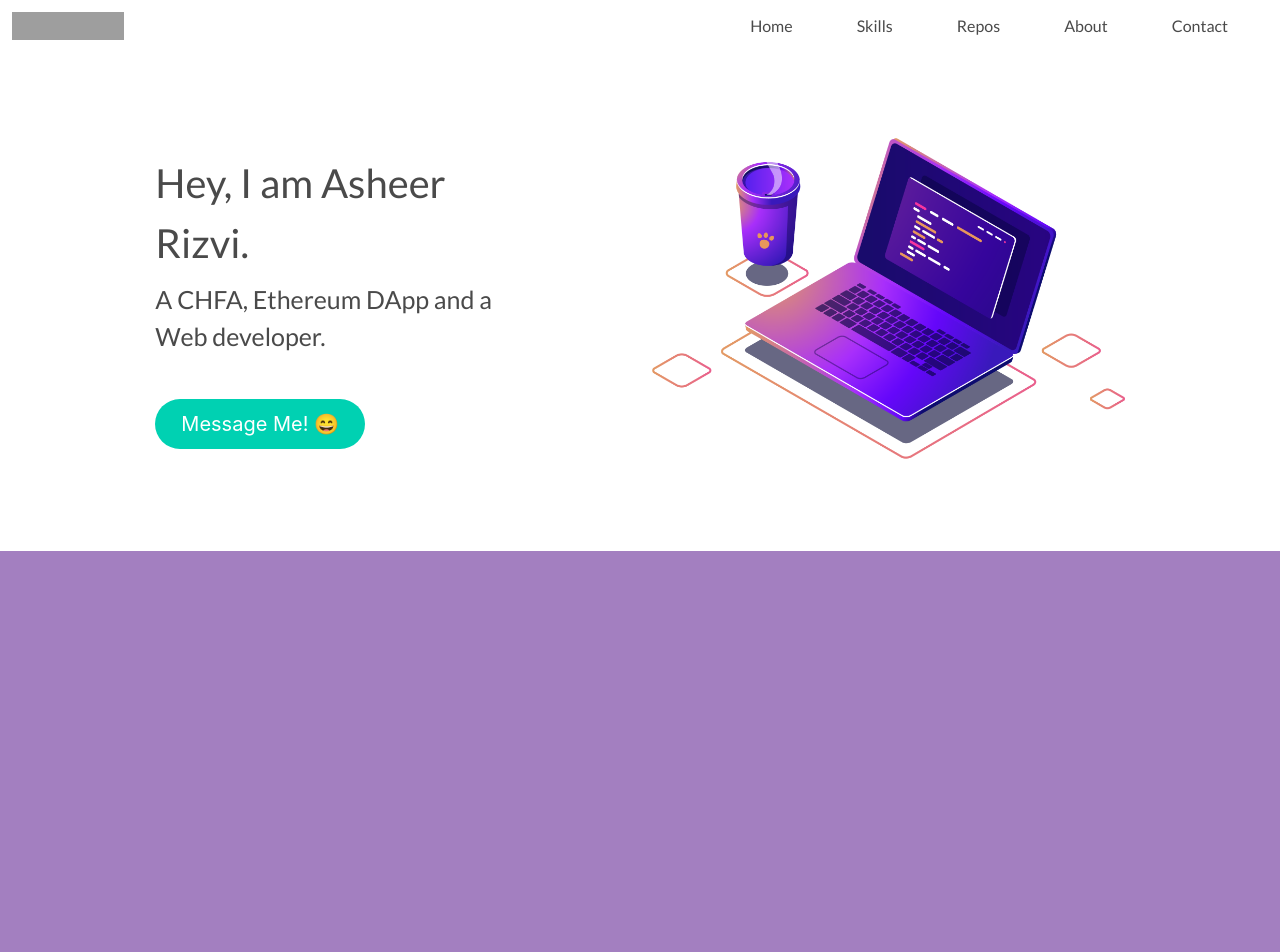
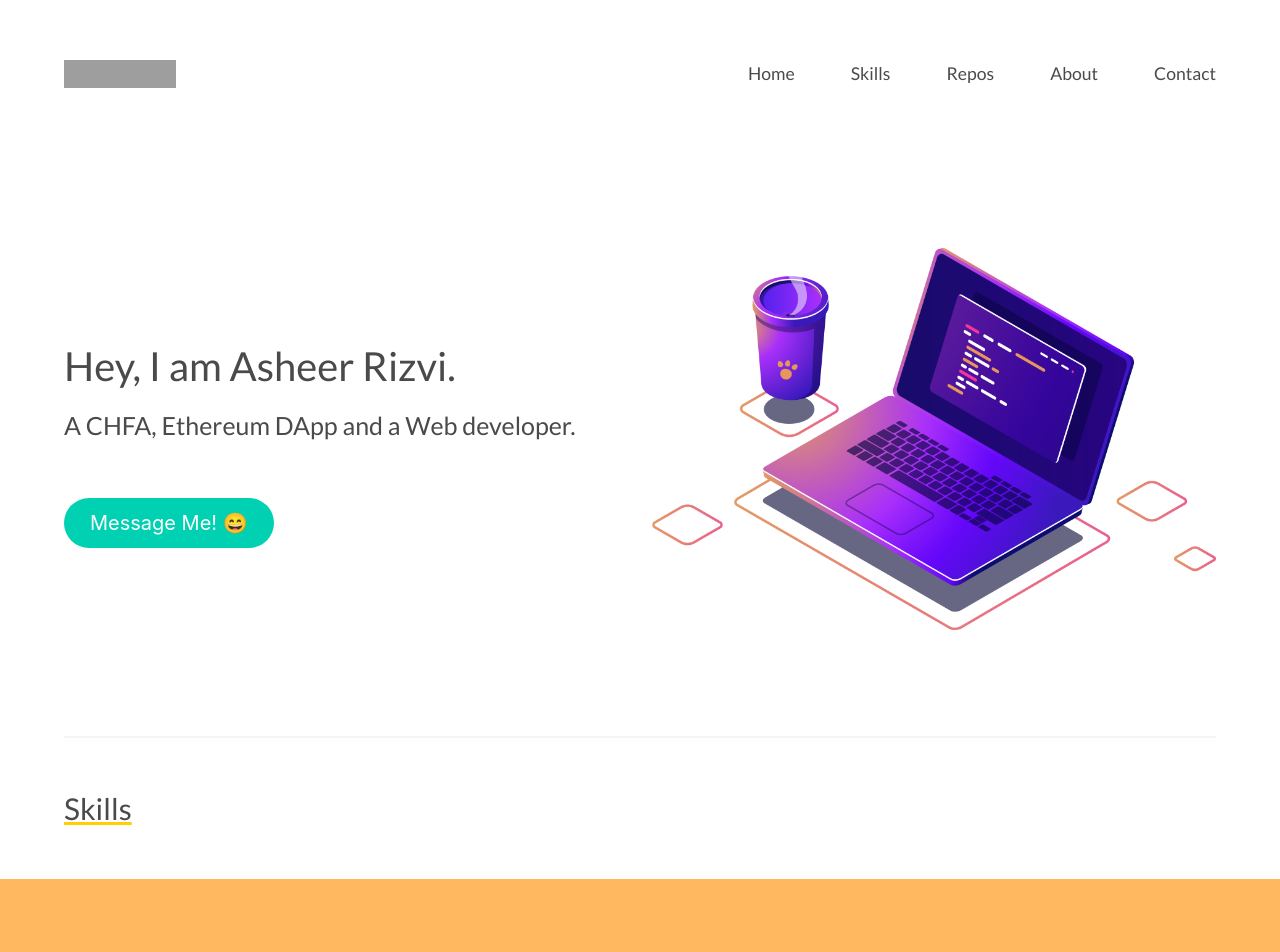
Before and after one commit to asheerrizvi/asheerrizvi-angular, an Angular app: page / in a window 1280 px wide. Shown: the top 952 px of the page. Built offline with nearby package versions, Linux system fonts and the light colour scheme; grey boxes are pictures that could not be loaded.

Commit message:
Restructed the navbar, basic structure of skills setup.

```diff
--- a/src/app/app.component.css
+++ b/src/app/app.component.css
@@ -1,29 +1,53 @@
 @media only screen and (min-width: 768px) {
-  .navbar-menu-item {
-    margin-left: 2.5rem;
+  span {
+    font-size: 1.1rem;
+    margin-left: 2rem;
   }
 
-  .last-navbar-menu-item {
-    margin-right: 2.5rem;
+  [class*="item-hover-"]:after {
+    content: '';
+    position: absolute;
+    bottom: 0;
+    left: 0;
+    width: 0%;
+    transition: 0.4s;
   }
 
-  .hover-effect:before {
-    content: "";
-    position: absolute;
+  [class*="item-hover-"]:hover:after {
     width: 100%;
-    height: 2px;
-    bottom: 0;
-    left: 0;
-    background: rgb(190, 190, 190);
-    visibility: hidden;
-    border-radius: 4px;
-    transform: scaleX(0);
-    transition: 0.08s linear;
   }
 
-  .hover-effect:hover:before,
-  .hover-effect:focus:before {
-  visibility: visible;
-  transform: scaleX(1);
+  .item-hover-home:after {
+    border-bottom: 2px solid rgb(255, 97, 102);
+  }
+
+  .item-hover-skills:after {
+    border-bottom: 2px solid rgb(255, 208, 0);
+  }
+
+  .item-hover-repos:after {
+    border-bottom: 2px solid rgb(51, 255, 0);
+  }
+
+  .item-hover-about:after {
+    border-bottom: 2px solid rgb(65, 178, 248);
+  }
+
+  .item-hover-contact:after {
+    border-bottom: 2px solid rgb(178, 123, 255);
   }
 }
+
+@media only screen and (max-width: 768px) {
+  .section {
+    padding: 2rem 0.75rem 1rem 0.75rem;
+  }
+}
+
+hr {
+  margin: 0;
+}
+
+span {
+  cursor: pointer;
+}
--- a/src/app/app.component.html
+++ b/src/app/app.component.html
@@ -1,4 +1,6 @@
-<nav class="navbar is-transparent is-fixed-top">
+<section class="section">
+    <div class="container">
+        <nav class="navbar is-transparent">
             <div class="navbar-brand">
                 <a class="navbar-item" href="#">
                     <img src="https://bulma.io/images/bulma-logo.png" alt="Hey There! I am Asheer" width="112" height="28">
@@ -13,28 +15,30 @@
 
             <div id="navbarExampleTransparentExample" class="navbar-menu" #navMenu>
                 <div class="navbar-end">
-            <a class="navbar-item navbar-menu-item hover-effect" (click)="scrollToElement(homeTarget)">
+                    <span class="navbar-item item-hover-home" (click)="scrollToElement(homeTarget)">
                         Home
-            </a>
+                    </span>
 
-            <a class="navbar-item navbar-menu-item hover-effect" (click)="scrollToElement(skillsTarget)">
+                    <span class="navbar-item item-hover-skills" (click)="scrollToElement(skillsTarget)">
                         Skills
-            </a>
+                    </span>
 
-            <a class="navbar-item navbar-menu-item hover-effect" (click)="scrollToElement(reposTarget)">
+                    <span class="navbar-item item-hover-repos" (click)="scrollToElement(reposTarget)">
                         Repos
-            </a>
+                    </span>
 
-            <a class="navbar-item navbar-menu-item hover-effect" (click)="scrollToElement(aboutTarget)">
+                    <span class="navbar-item item-hover-about" (click)="scrollToElement(aboutTarget)">
                         About
-            </a>
+                    </span>
 
-            <a class="navbar-item navbar-menu-item hover-effect last-navbar-menu-item" (click)="scrollToElement(contactTarget)">
+                    <span class="navbar-item item-hover-contact" (click)="scrollToElement(contactTarget)">
                         Contact
-            </a>
+                    </span>
                 </div>
             </div>
         </nav>
+    </div>
+</section>
 
 <!-- Things to improve in future:
     1. Implement closing of expanded burger navbar menu on mobile devices when a user touches the screen outside the expanded menu.
@@ -44,7 +48,7 @@
 <div #homeTarget>
     <app-home></app-home>
 </div>
-
+<div class="container"><hr></div>
 <div #skillsTarget>
     <app-skills></app-skills>
 </div>
--- a/src/app/components/home/home.component.css
+++ b/src/app/components/home/home.component.css
@@ -1,14 +1,6 @@
 @media only screen and (min-width: 768px) {
     .section {
         padding: 1rem 1.5rem;
-    }
-
-    .home-container {
-        padding: 40px;
-    }
-
-    #on-mobile {
-        visibility: hidden;
     }
 
     .greeting {
@@ -30,10 +22,6 @@
         padding: 3rem 1.5rem;
     }
 
-    .home-container {
-        padding: 40px;
-    }
-
     .greeting {
         font-size: 30px;
         margin-bottom: 4% !important;
--- a/src/app/components/home/home.component.html
+++ b/src/app/components/home/home.component.html
@@ -1,4 +1,21 @@
 <section class="section">
+  <div class="container">
+    <div class="columns is-vcentered">
+      <div class="column is-half">
+        <div class="content">
+          <p class="greeting">Hey, I am Asheer Rizvi.</p>
+          <p class="primary-skills">A CHFA, Ethereum DApp and a Web developer.</p>
+          <button class="button is-primary is-rounded is-medium"><span>Message Me! <span role="img" aria-label="emoji">😄</span></span></button>
+        </div>
+      </div>
+      <div class="column is-half">
+        <img src="../../../assets/greeting-art.png">
+      </div>
+    </div>
+  </div>
+</section>
+
+<!-- <section class="section">
   <div class="container is-fluid">
     <div class="columns is-vcentered">
       <div class="column is-1"></div>
@@ -16,4 +33,4 @@
       <div class="column is-1"></div>
     </div>
   </div>
-</section>
+</section> -->
--- a/src/app/components/skills/skills.component.css
+++ b/src/app/components/skills/skills.component.css
@@ -0,0 +1,5 @@
+.comp-title {
+    font-size: 30px;
+    text-decoration: underline;
+    text-decoration-color: rgb(255, 208, 0);
+}
--- a/src/app/components/skills/skills.component.html
+++ b/src/app/components/skills/skills.component.html
@@ -1,3 +1,13 @@
-<p style="font-size: 70px; padding-top: 400px; padding-bottom: 400px; background-color: #a37fc0; text-align: center;">
-  Skills Works!
-</p>
+<section class="section">
+  <div class="container">
+    <div class="columns">
+      <div class="column is-half">
+        <div class="content">
+          <p class="comp-title">Skills</p>
+        </div>
+      </div>
+      <div class="column is-half">
+      </div>
+    </div>
+  </div>
+</section>
--- a/src/index.html
+++ b/src/index.html
@@ -9,7 +9,7 @@
   <link rel="icon" type="image/x-icon" href="favicon.ico">
   <link href="https://fonts.googleapis.com/css?family=Lato&display=swap" rel="stylesheet">
 </head>
-<body class="has-navbar-fixed-top">
+<body>
   <app-root></app-root>
 </body>
 </html>
```
Lines whose indentation alone changed are shown as unchanged.
